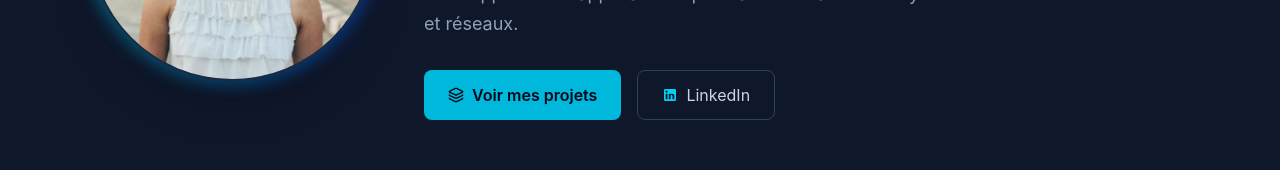
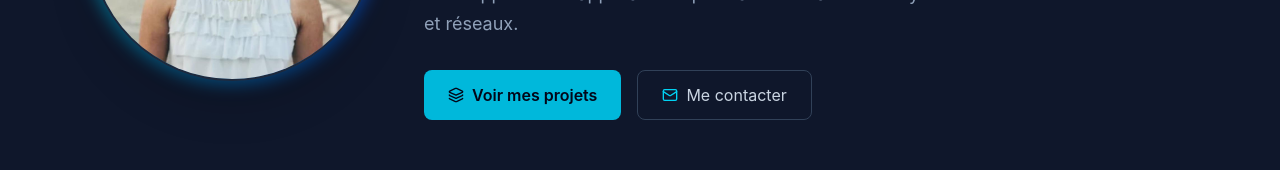
Before and after one commit to nasaina07/nasaina-portfolio, a React app: page / in a window 1280 px wide. Shown: the part 402-572 px from the top of the page. Built offline with nearby package versions, Linux system fonts and the light colour scheme; the HTML template or start-up script is replaced by a standard one.

Commit message:
Mise a jour

```diff
--- a/src/App.jsx
+++ b/src/App.jsx
@@ -211,8 +211,8 @@ export default function App() {
               <a href="#projects" className="px-5 py-2.5 sm:px-6 sm:py-3 bg-cyan-500 hover:bg-cyan-400 text-slate-950 font-semibold text-sm sm:text-base rounded-lg transition flex items-center gap-2">
                 <Layers className="w-4 h-4" /> Voir mes projets
               </a>
-              <a href="https://www.linkedin.com/in/nasaina-razafindrasendra-717208384" target="_blank" rel="noopener noreferrer" className="px-5 py-2.5 sm:px-6 sm:py-3 border border-slate-700 hover:border-slate-500 text-slate-300 text-sm sm:text-base rounded-lg transition flex items-center gap-2">
-                <LinkedinIcon className="w-4 h-4 text-cyan-400" /> LinkedIn
+              <a href="#contact" className="px-5 py-2.5 sm:px-6 sm:py-3 border border-slate-700 hover:border-slate-500 text-slate-300 text-sm sm:text-base rounded-lg transition flex items-center gap-2">
+                <Mail className="w-4 h-4 text-cyan-400" /> Me contacter
               </a>
             </div>
           </div>
```
